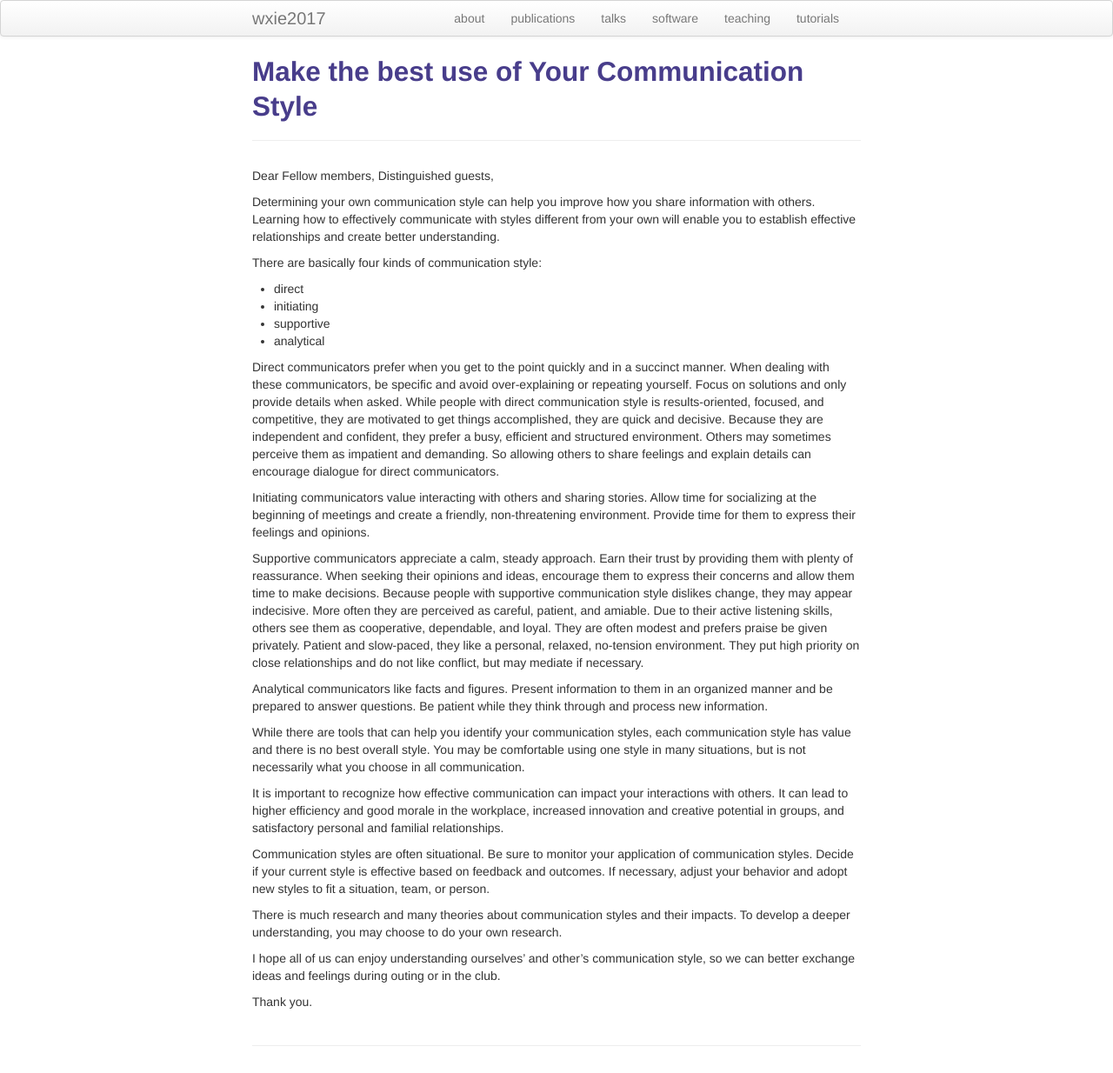
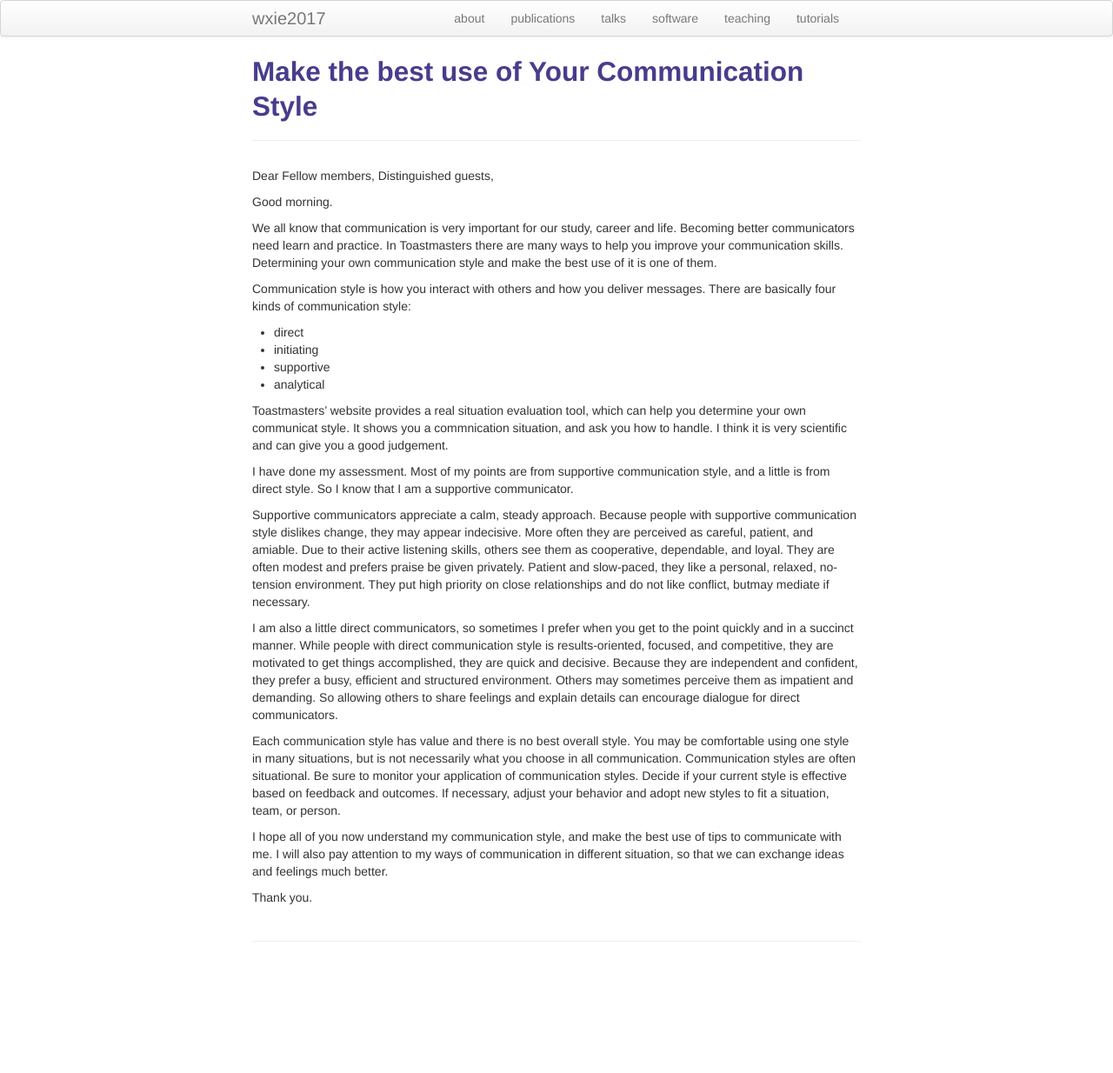
Before and after one commit to wxie2017/wxie2017.github.io, a Jekyll site: the page built from pages/speech/make_best_use_of_communication_style.md, in a window 1280 px wide. Shown: the whole page at 87% size. Built offline with Jekyll 4.4.1, drawn with Linux system fonts in a browser that asks for light colours; after the commit the page ends 1114 px from its top, so only the background shows below that.

Commit message:
second draft of this speech

```diff
--- a/pages/speech/make_best_use_of_communication_style.md
+++ b/pages/speech/make_best_use_of_communication_style.md
@@ -8,57 +8,49 @@ description: On 2020-08-09 I gave this speech as the first level-2 speech in Yul
 Dear Fellow members,
 Distinguished guests,
 
- Determining your own
-communication style can help you improve how you share information with others. Learning how to
-effectively communicate with styles different from your own will enable you to establish effective
-relationships and create better understanding.
+Good morning.
 
-There are basically four kinds of communication style:
+We all know that communication is very important for our study, career and life. Becoming better
+communicators need learn and practice. In Toastmasters there are many ways to help you improve
+your communication skills. Determining your own communication style and make the best use of it
+is one of them.
+
+Communication style is how you interact with others and how you deliver messages. There are
+basically four kinds of communication style:
  - direct
  - initiating
  - supportive
  - analytical
 
-Direct communicators prefer when you get to the point quickly and in a succinct manner. When dealing
-with these communicators, be specific and avoid over-explaining or repeating yourself. Focus on
-solutions and only provide details when asked. While people with direct communication style
-is results-oriented, focused, and competitive, they are motivated to get things accomplished, they are
-quick and decisive. Because they are independent and confident, they prefer a busy, efficient and
-structured environment. Others may sometimes perceive them as impatient and demanding. So allowing
-others to share feelings and explain details can encourage dialogue for direct communicators.
+Toastmasters' website provides a real situation evaluation tool, which can help you determine
+your own communicat style. It shows you a commnication situation, and ask you how to handle.
+I think it is very scientific and can give you a good judgement.
 
-Initiating communicators value interacting with others and sharing stories. Allow time for socializing
-at the beginning of meetings and create a friendly, non-threatening environment. Provide time for them
-to express their feelings and opinions.
+I have done my assessment. Most of my points are from supportive communication style, and a little
+is from direct style. So I know that I am a supportive communicator.
 
-Supportive communicators appreciate a calm, steady approach. Earn their trust by providing them with
-plenty of reassurance. When seeking their opinions and ideas, encourage them to express their concerns
-and allow them time to make decisions. Because people with supportive communication style dislikes
-change, they may appear indecisive. More often they are perceived as careful, patient, and amiable. Due
-to their active listening skills, others see them as cooperative, dependable, and loyal. They are often
-modest and prefers praise be given privately. Patient and slow-paced, they like a personal, relaxed,
-no-tension environment. They put high priority on close relationships and do not like conflict, but
-may mediate if necessary.
+Supportive communicators appreciate a calm, steady approach. Because people with supportive
+communication style dislikes change, they may appear indecisive. More often they are perceived as
+careful, patient, and amiable. Due to their active listening skills, others see them as cooperative,
+dependable, and loyal. They are often modest and prefers praise be given privately. Patient and
+slow-paced, they like a personal, relaxed, no-tension environment. They put high priority on
+close relationships and do not like conflict, butmay mediate if necessary.
 
-Analytical communicators like facts and figures. Present information to them in an organized manner and
-be prepared to answer questions. Be patient while they think through and process new information.
+I am also a little direct communicators, so sometimes I prefer when you get to the point quickly
+and in a succinct manner. While people with direct communication style is results-oriented, focused,
+and competitive, they are motivated to get things accomplished, they are quick and decisive. Because
+they are independent and confident, they prefer a busy, efficient and structured environment. Others
+may sometimes perceive them as impatient and demanding. So allowing others to share feelings and
+explain details can encourage dialogue for direct communicators.
 
-While there are tools that can help you identify your communication styles, each communication style
-has value and there is no best overall style. You may be comfortable using one style in many situations,
-but is not necessarily what you choose in all communication.
+Each communication style has value and there is no best overall style. You may be comfortable using
+one style in many situations, but is not necessarily what you choose in all communication. Communication
+styles are often situational. Be sure to monitor your application of communication styles. Decide
+if your current style is effective based on feedback and outcomes. If necessary, adjust your behavior
+and adopt new styles to fit a situation, team, or person.
 
-It is important to recognize how effective communication can impact your interactions with others.
-It can lead to higher efficiency and good morale in the workplace, increased innovation and creative
-potential in groups, and satisfactory personal and familial relationships.
-
-Communication styles are often situational. Be sure to monitor your application of communication styles.
-Decide if your current style is effective based on feedback and outcomes. If necessary, adjust your
-behavior and adopt new styles to fit a situation, team, or person.
-
-There is much research and many theories about communication styles and their impacts. To develop a deeper
-understanding, you may choose to do your own research.
-
-I hope all of us can enjoy understanding ourselves' and other's communication style, so we can better
-exchange ideas and feelings during outing or in the club.
+I hope all of you now understand my communication style, and make the best use of tips to communicate
+with me. I will also pay attention to my ways of communication in different situation, so that we can
+exchange ideas and feelings much better.
 
 Thank you.
```
